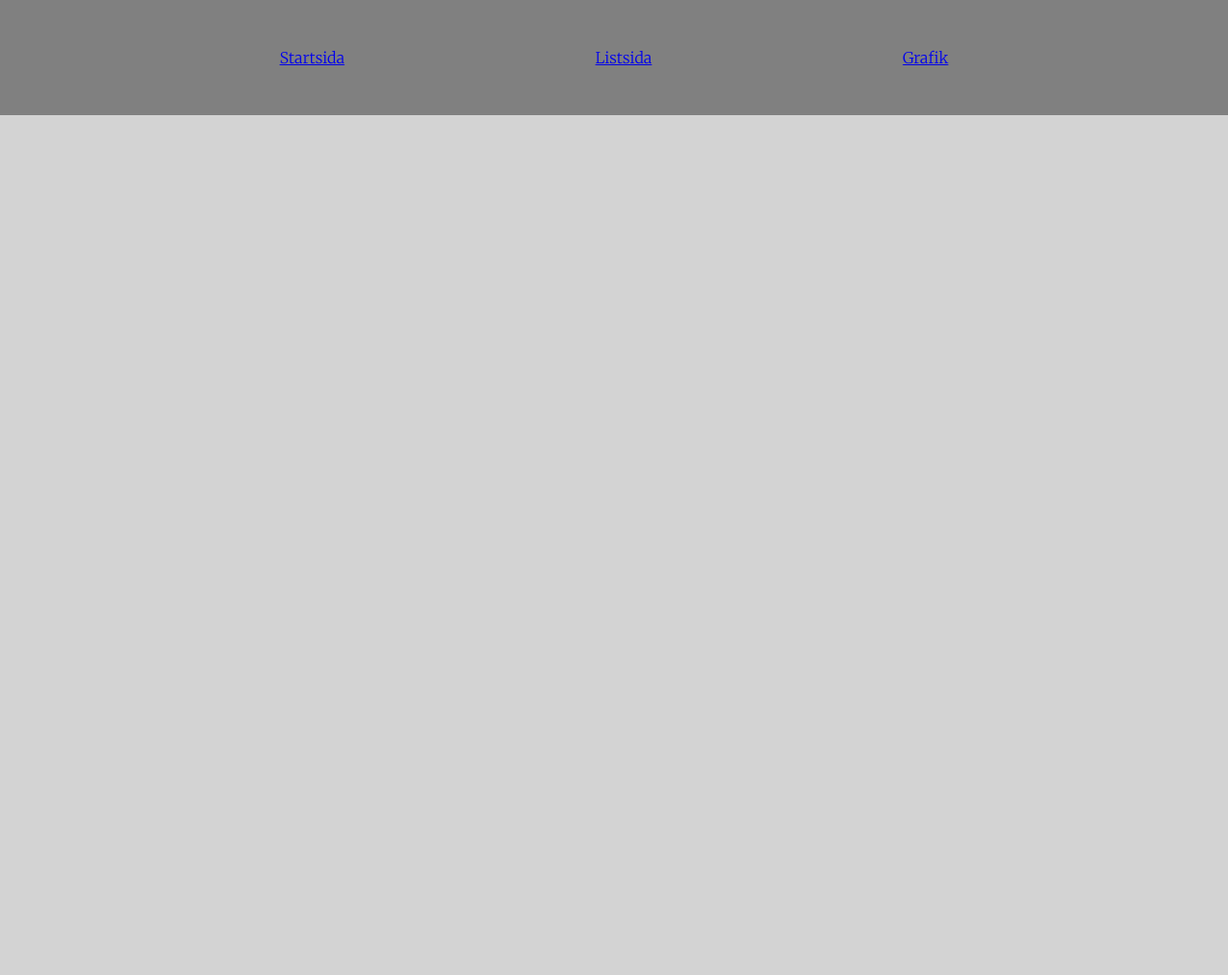
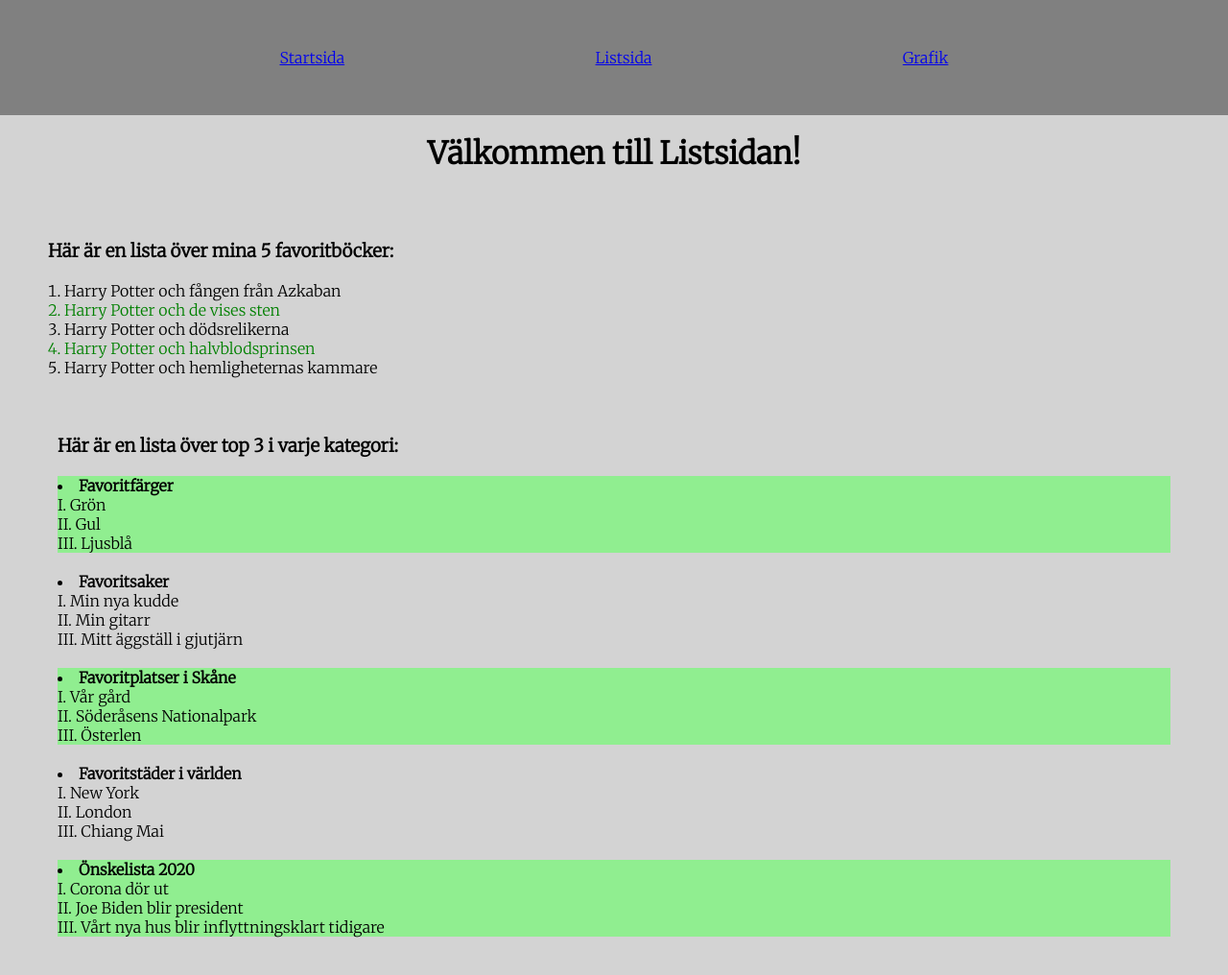
Before and after one commit to angiescript/tentamen1, a plain HTML site: page lists.html in a window 1280 px wide. Shown: the whole page at 96% size. Before the commit the page ends 800 px from the top, so only its background shows below. Drawn offline with Linux system fonts and the light colour scheme.

Commit message:
add html and styling for list site

```diff
--- a/lists.html
+++ b/lists.html
@@ -13,9 +13,10 @@
         1. Header med navigation bar
         2. Rubrik
         3. Ordnad lista om 5 element
-        4. Oordnad lista om 5 element + en inre ordnad lista om 3 element
+        4. Oordnad lista om 5 element + inre ordnad lista om 3 element
+         -->
 
-        Ha en bra dag! :) -->
+        <!-- 1. Header med navigation bar -->
         <header>
             <nav class="navBar">
                 <ul class="navBar__links">
@@ -26,7 +27,66 @@
             </nav>
         </header>
 
+        <!-- 2. Rubrik -->
+        <div class="intro">
+            <h1>Välkommen till Listsidan!</h1>
+        </div>
 
+        <!-- 3. Ordnad lista om 5 element -->
+        <div class="bookList">
+            <h3>Här är en lista över mina 5 favoritböcker:</h3><br>
+                <ol>
+                    <li>Harry Potter och fången från Azkaban</li>
+                    <li>Harry Potter och de vises sten</li>
+                    <li>Harry Potter och dödsrelikerna</li>
+                    <li>Harry Potter och halvblodsprinsen</li>
+                    <li>Harry Potter och hemligheternas kammare</li>
+                </ol>
+        </div>
+
+        <!-- 4. Oordnad lista om 5 element med 3 underelement vardera -->
+        <div class="membersList">
+            <h3>Här är en lista över top 3 i varje kategori:</h3><br>
+            <ul>
+                <li class="_1"><b>Favoritfärger</b>
+                    <ol>
+                        <li>Grön</li>
+                        <li>Gul</li>
+                        <li>Ljusblå</li>
+                    </ol>
+                </li>
+                <li class="_2"><b>Favoritsaker</b>
+                    <ol>
+                        <li>Min nya kudde</li>
+                        <li>Min gitarr</li>
+                        <li>Mitt äggställ i gjutjärn</li>
+                    </ol>
+                </li>
+                <li class="_3"><b>Favoritplatser i Skåne</b>
+                    <ol>
+                        <li>Vår gård</li>
+                        <li>Söderåsens Nationalpark</li>
+                        <li>Österlen</li>
+                    </ol>
+                </li>
+                <li class="_4"><b>Favoritstäder i världen</b>
+                    <ol>
+                        <li>New York</li>
+                        <li>London</li>
+                        <li>Chiang Mai</li>
+                    </ol>
+                </li>
+                <li class="_5"><b>Önskelista 2020</b>
+                    <ol>
+                        <li>Corona dör ut</li>
+                        <li>Joe Biden blir president</li>
+                        <li>Vårt nya hus blir inflyttningsklart tidigare</li>
+                    </ol>
+                </li>
+
+
+            </ul>
+        </div>
 
     </main>
 </body>
--- a/resources/styles.css
+++ b/resources/styles.css
@@ -9,6 +9,7 @@
 html body {
     background-color: lightgrey;
     font-family: 'Merriweather', serif;
+    list-style-position: inside;
 }
 
 /* Styling för navigation bar */
@@ -82,3 +83,37 @@ button {
 
 
 /* DESIGN FÖR LIST-SIDAN */
+
+.bookList {
+    margin: 50px;
+}
+
+.bookList > ol > li:nth-child(2n) {
+    color: green;
+}
+
+/* Jag var inte säker på om det räckte med att ha varannan olik, men det jag hade löst ny färg på varje li så här: */
+/*
+.bookList > ol > li:nth-child(1) {color: red;}
+.bookList > ol > li:nth-child(2) {color: orange;}
+.bookList > ol > li:nth-child(3) {color: yellow;}
+.bookList > ol > li:nth-child(4) {color: green;}
+.bookList > ol > li:nth-child(5) {color: blue;} */
+
+
+.membersList {
+    margin: 50px;
+    padding: 10px;
+}
+
+._1, ._3, ._5 {
+    background-color: lightgreen;
+}
+
+.membersList > ul > li {
+    margin-bottom: 20px;
+}
+
+.membersList > ul > li > ol > li {
+    list-style-type: upper-roman;
+}
```
